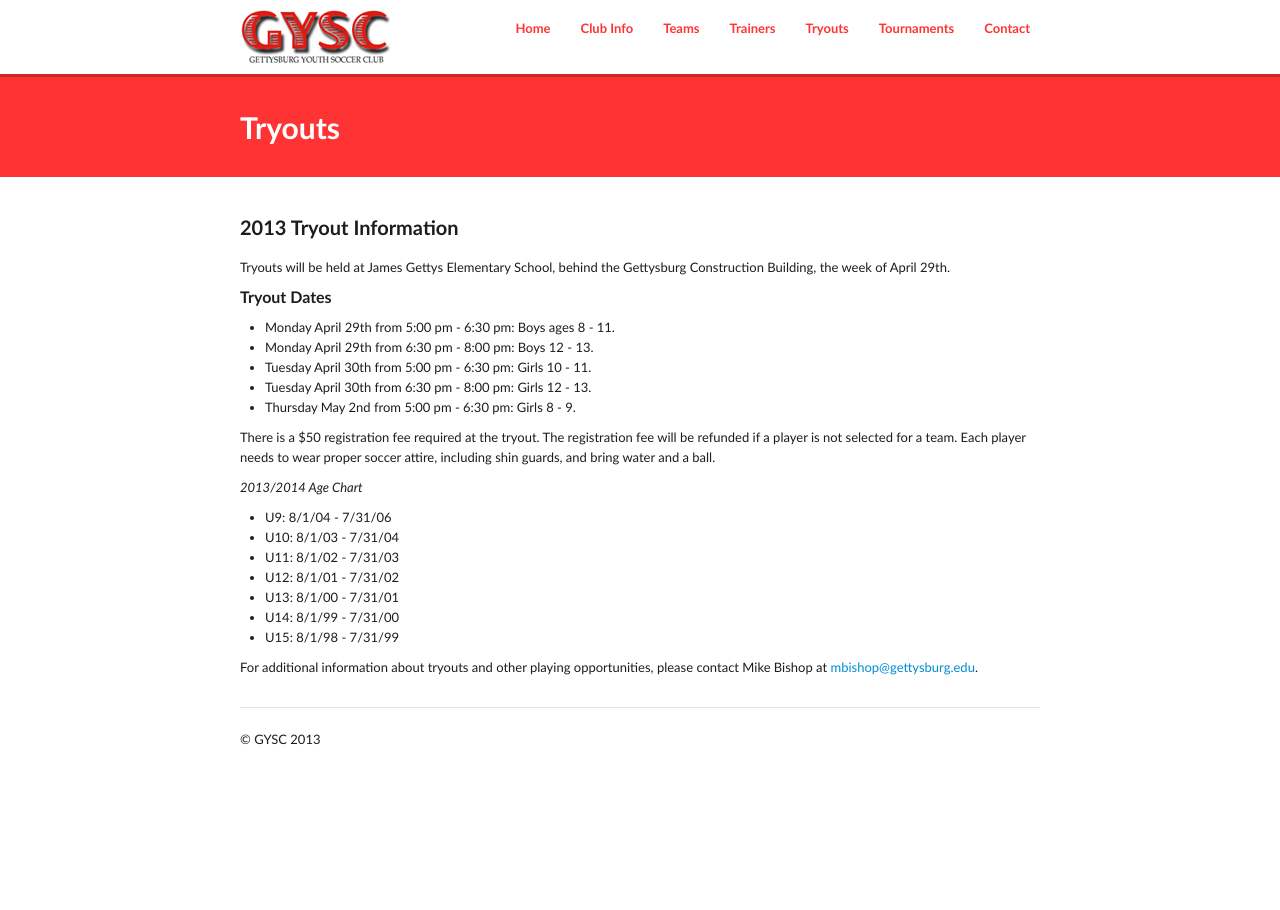
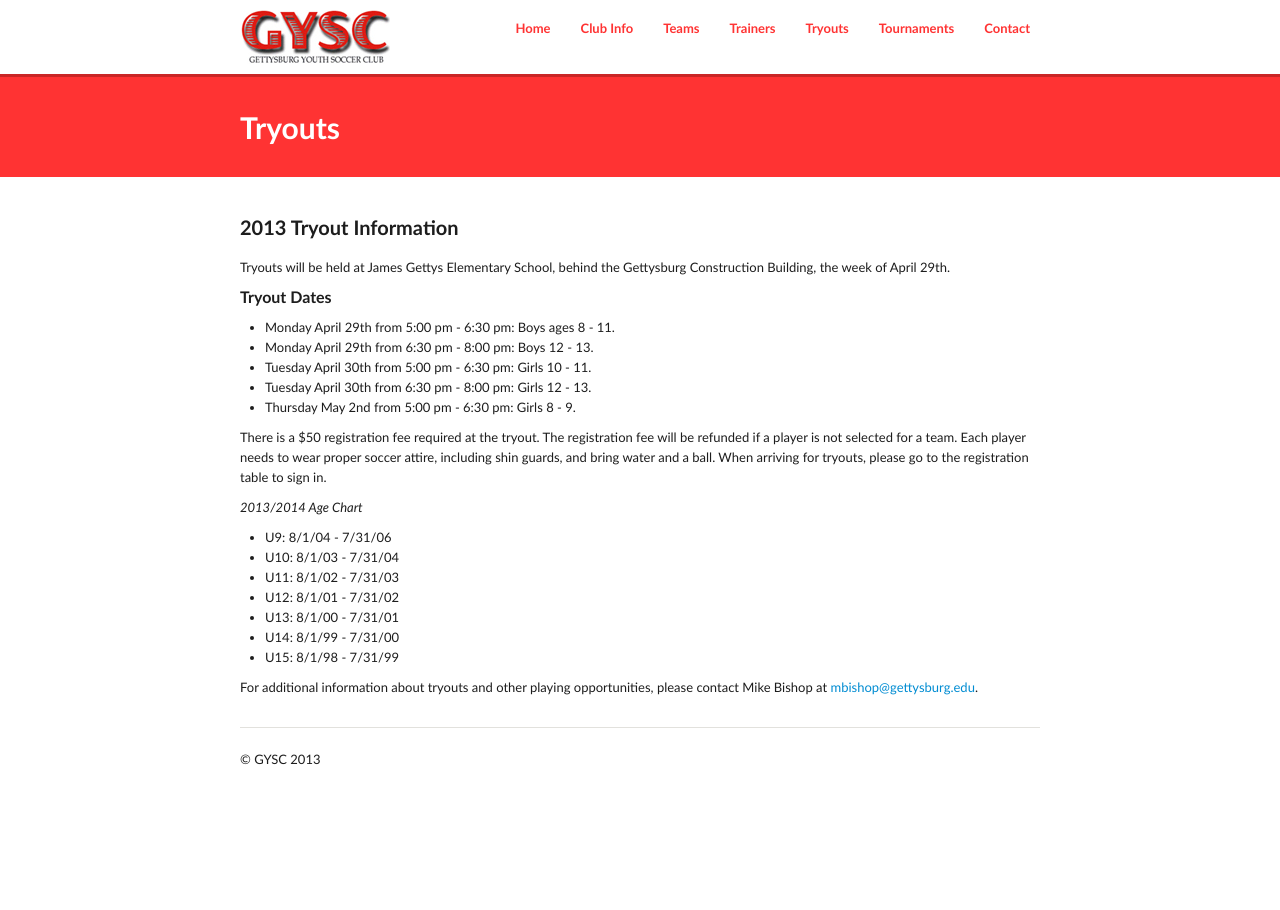
Before and after one commit to GYSC/gysc.github.com, a Jekyll site: the page built from tryouts.md, in a window 1280 px wide. Built offline with Jekyll 4.4.1, drawn with Linux system fonts in a browser that asks for light colours; Markdown is read by kramdown in place of the engine named in the settings.

Commit message:
Update tryouts.md

```diff
--- a/tryouts.md
+++ b/tryouts.md
@@ -17,7 +17,7 @@
 <li>Thursday May 2nd from 5:00 pm - 6:30 pm: Girls 8 - 9.</li>
 </ul>
 
-There is a $50 registration fee required at the tryout. The registration fee will be refunded if a player is not selected for a team.  Each player needs to wear proper soccer attire, including shin guards, and bring water and a ball.
+There is a $50 registration fee required at the tryout. The registration fee will be refunded if a player is not selected for a team.  Each player needs to wear proper soccer attire, including shin guards, and bring water and a ball. When arriving for tryouts, please go to the registration table to sign in.
 
 
 *2013/2014 Age Chart*
```
